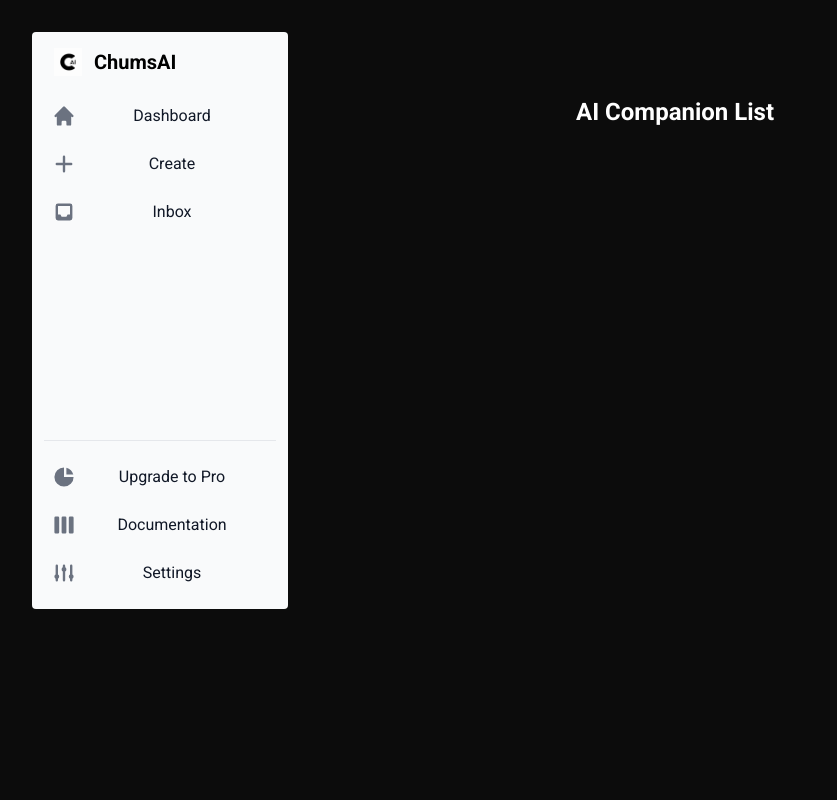
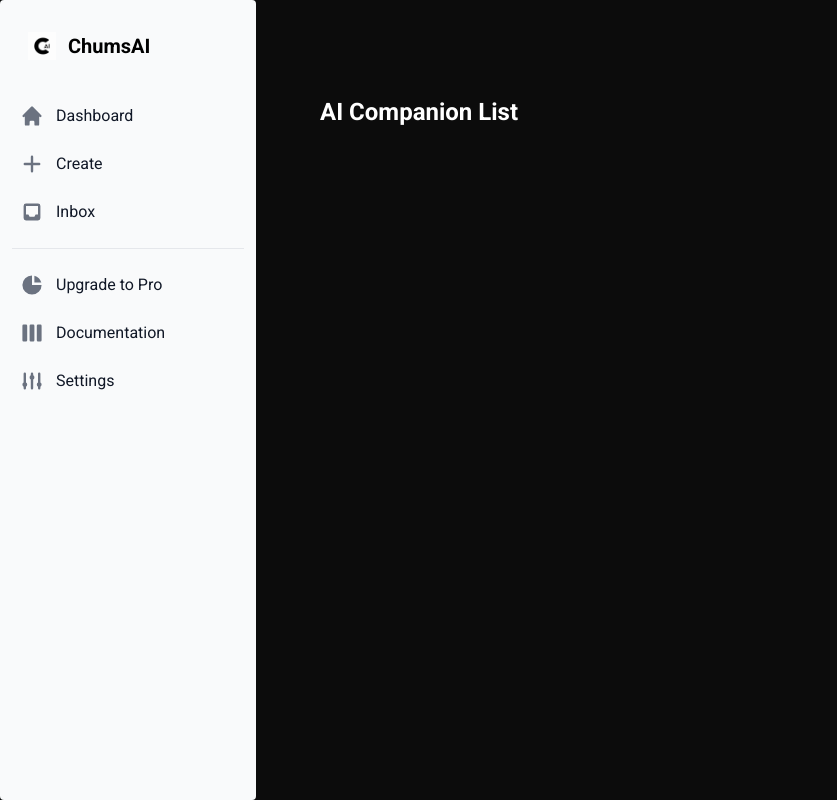
Before and after one commit to Adityasah2004/ChumsAI, a React (Vite) app: page /dashboard in a window 1280 px wide. Shown: the whole page, without its empty margins (0-837 px from the left). Built offline with nearby package versions, Linux system fonts and the light colour scheme.

Commit message:
Landing page fixed with dashboard route

```diff
--- a/src/components/Navbar.jsx
+++ b/src/components/Navbar.jsx
@@ -47,87 +47,86 @@ function Head() {
 
   const handleSubmit = async (e) => {
     e.preventDefault();
-    history.push("/dashboard");
-    // const formData = {
-    //   email,
-    //   first_name: firstName,
-    //   last_name: lastName,
-    //   password,
+    // history.push("/dashboard");
+    const formData = {
+      email,
+      first_name: firstName,
+      last_name: lastName,
+      password,
+      // Do not send confirmPassword to the server
+    };
 
-    //   // Do not send confirmPassword to the server
-    // };
+    if (mode === "signup" && password !== confirmPassword) {
+      alert("Password and Confirm Password do not match.");
+      return;
+    }
 
-    // if (mode === "signup" && password !== confirmPassword) {
-    //   alert("Password and Confirm Password do not match.");
-    //   return;
-    // }
+    // Log the request payload for debugging
+    console.log("Request Payload:", formData);
 
-    // // Log the request payload for debugging
-    // console.log("Request Payload:", formData);
+    try {
+      const response = await fetch(
+        "http://localhost:8000/user/" +
+          (mode === "login" ? "login" : "sign-up"),
+        {
+          method: "POST",
+          headers: {
+            "Content-Type": "application/json",
+          },
+          body: JSON.stringify(formData),
+        }
+      );
 
-    // try {
-    //   const response = await fetch(
-    //     "http://localhost:8000/user/" +
-    //       (mode === "login" ? "login" : "sign-up"),
-    //     {
-    //       method: "POST",
-    //       headers: {
-    //         "Content-Type": "application/json",
-    //       },
-    //       body: JSON.stringify(formData),
-    //     }
-    //   );
+      if (response.ok) {
+        // Successful login/signup
+        console.log("Login/Signup complete");
+        history.push("/dashboard" , "_blank");
+      } else if (response.status === 422) {
+        // Unprocessable Entity - Validation errors
+        const responseData = await response.json();
 
-    //   if (response.ok) {
-    //     // Successful login/signup
-    //     console.log("Login/Signup complete");
-    //     window.open("/Dashboard", "_blank");
-    //   } else if (response.status === 422) {
-    //     // Unprocessable Entity - Validation errors
-    //     const responseData = await response.json();
+        // Assuming your server returns validation errors in a specific format
+        if (responseData.errors) {
+          // Display validation errors to the user
+          // Update this part to handle the errors based on your UI structure
+          // For example, you can set error states or display error messages
+          console.log("Validation errors:", responseData.errors);
+          // Assuming you have a state to handle errors, update the state
+          // setErrorState(responseData.errors);
+        } else {
+          // Unexpected format of validation errors
+          console.error(
+            "Unexpected format of validation errors:",
+            responseData
+          );
+          alert("Sign-up failed. Please try again.");
+        }
+      } else {
+        // Other errors
+        try {
+          const responseData = await response.json();
 
-    //     // Assuming your server returns validation errors in a specific format
-    //     if (responseData.errors) {
-    //       // Display validation errors to the user
-    //       // Update this part to handle the errors based on your UI structure
-    //       // For example, you can set error states or display error messages
-    //       console.log("Validation errors:", responseData.errors);
-    //       // Assuming you have a state to handle errors, update the state
-    //       // setErrorState(responseData.errors);
-    //     } else {
-    //       // Unexpected format of validation errors
-    //       console.error(
-    //         "Unexpected format of validation errors:",
-    //         responseData
-    //       );
-    //       alert("Sign-up failed. Please try again.");
-    //     }
-    //   } else {
-    //     // Other errors
-    //     try {
-    //       const responseData = await response.json();
-
-    //       if (responseData.error === "invalid_credentials") {
-    //         // Incorrect credentials
-    //         alert("Incorrect email or password");
-    //       } else if (responseData.error === "user_not_found") {
-    //         // User not found
-    //         alert("User not found");
-    //       } else {
-    //         // Other errors
-    //         alert("Login/Signup failed. Please try again.");
-    //       }
-    //     } catch (error) {
-    //       // Handle non-JSON response (e.g., unexpected server error)
-    //       console.error("Error parsing JSON:", error);
-    //       alert("Login/Signup failed. Please try again.");
-    //     }
-    //   }
-    // } catch (error) {
-    //   console.error("Error:", error);
-    //   // Handle network errors or exceptions
-    //   alert("An error occurred. Please try again later.");
-    // }
+          if (responseData.error === "invalid_credentials") {
+            // Incorrect credentials
+            alert("Incorrect email or password");
+          } else if (responseData.error === "user_not_found") {
+            // User not found
+            alert("User not found");
+          } else {
+            // Other errors
+            alert("Login/Signup failed. Please try again.");
+          }
+        } catch (error) {
+          // Handle non-JSON response (e.g., unexpected server error)
+          console.error("Error parsing JSON:", error);
+          alert("Login/Signup failed. Please try again.");
+        }
+      }
+    } catch (error) {
+      console.error("Error:", error);
+      // Handle network errors or exceptions
+      alert("An error occurred. Please try again later.");
+    }
   };
 
   // Custom CSS
--- a/src/components/Sidebar.jsx
+++ b/src/components/Sidebar.jsx
@@ -1,33 +1,50 @@
-import { Sidebar } from 'flowbite-react';
-import { HiAdjustments, HiChartPie, HiHome, HiInbox, HiPlus, HiSupport, HiViewBoards } from 'react-icons/hi';
-import logo from '../assets/logo.jpg';
+import { Sidebar } from "flowbite-react";
+import {
+  HiAdjustments,
+  HiChartPie,
+  HiHome,
+  HiInbox,
+  HiPlus,
+  HiViewBoards,
+} from "react-icons/hi";
+import logo from "../assets/logo.jpg";
 
 function Side() {
   return (
-    <Sidebar aria-label="Sidebar with content separator example">
-        <Sidebar.Logo href="#" img={logo} imgAlt="Flowbite logo">
+    <Sidebar
+      aria-label="Sidebar"
+      className="bg-opacity-70 h-screen w-64 fixed left-0 top-0 bottom-0 flex flex-col"
+    >
+      <Sidebar.Logo
+        href="to"
+        img={logo}
+        imgAlt="logo"
+        className="text-black p-4"
+      >
         ChumsAI
       </Sidebar.Logo>
-      <Sidebar.Items>
-        <Sidebar.ItemGroup>
-          <Sidebar.Item href="#" icon={HiHome}>
+      <Sidebar.Items className="text-left  justify-between ">
+        <Sidebar.ItemGroup className="flex flex-col">
+          <Sidebar.Item href="#" icon={HiHome} className="sidebar-item">
             Dashboard
           </Sidebar.Item>
-          <Sidebar.Item href="#" icon={HiPlus}>
+          <Sidebar.Item href="#" icon={HiPlus} className="sidebar-item">
             Create
           </Sidebar.Item>
-          <Sidebar.Item href="#" icon={HiInbox}>
+          <Sidebar.Item href="#" icon={HiInbox} className="sidebar-item">
             Inbox
           </Sidebar.Item>
         </Sidebar.ItemGroup>
-        <Sidebar.ItemGroup className='mt-52'>
-          <Sidebar.Item href="#" icon={HiChartPie}>
+        <Sidebar.ItemGroup className="mt-4 flex flex-col">
+          {" "}
+          {/* Add margin-top to create space */}
+          <Sidebar.Item href="#" icon={HiChartPie} className="sidebar-item">
             Upgrade to Pro
           </Sidebar.Item>
-          <Sidebar.Item href="#" icon={HiViewBoards}>
+          <Sidebar.Item href="#" icon={HiViewBoards} className="sidebar-item">
             Documentation
           </Sidebar.Item>
-          <Sidebar.Item href="#" icon={HiAdjustments}>
+          <Sidebar.Item href="#" icon={HiAdjustments} className="sidebar-item">
             Settings
           </Sidebar.Item>
         </Sidebar.ItemGroup>
--- a/src/routes/AppRoutes.jsx
+++ b/src/routes/AppRoutes.jsx
@@ -23,6 +23,9 @@ const AppRouter = () => {
         <Route exact path="/blogs" component={Blogs} />
         <Route exact path="/dashboard" component={Dashboard} />
       </Switch>
+      {location.pathname === "/dashboard" ? null : <AboutPage />}
+      {location.pathname === "/dashboard" ? null : <WhyUs />}
+      {location.pathname === "/dashboard" ? null : <Blogs />}
       {location.pathname === "/dashboard" ? null : <FAQ />}
       {location.pathname === "/dashboard" ? null : <Down />}
     </div>
```
